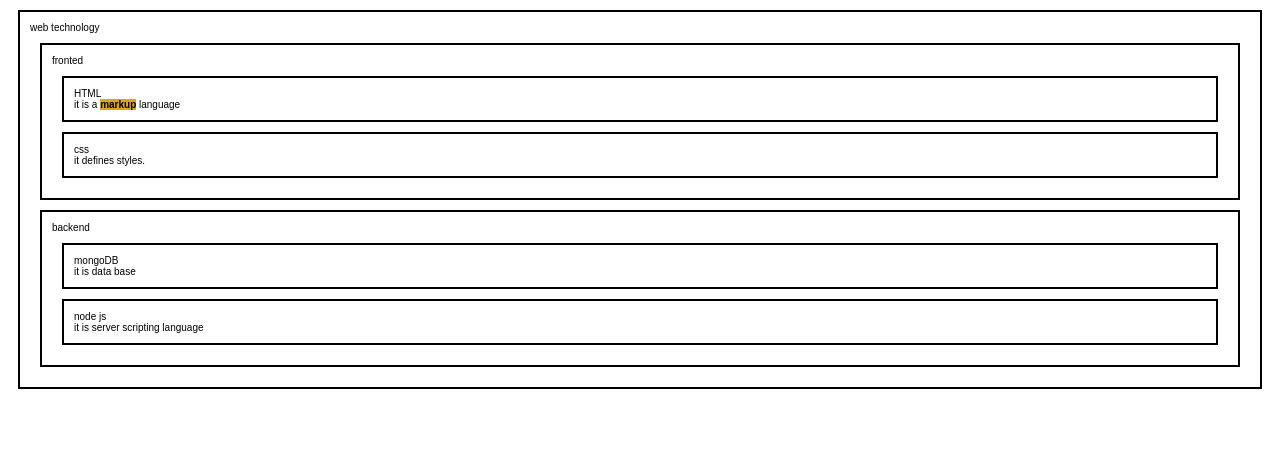
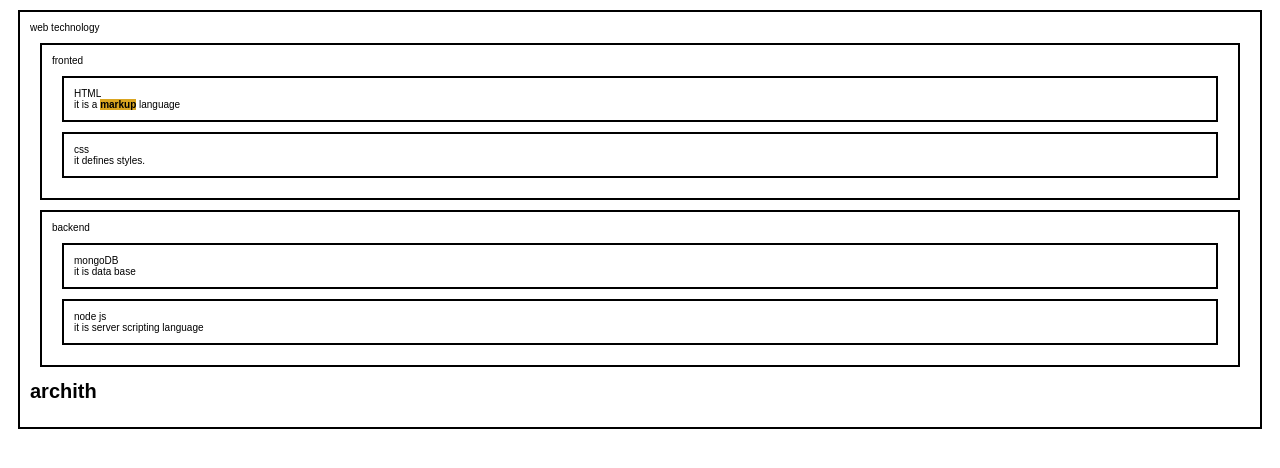
Before and after one commit to archithredddy/daily-practices-html, a website: page src/index.html in a window 1280 px wide. Drawn offline with Linux system fonts and the light colour scheme.

Commit message:
added h1 tag inside body

```diff
--- a/src/index.html
+++ b/src/index.html
@@ -21,7 +21,6 @@
          web technology
          <div>
             fronted
-
          <div>
             HTML<br>
             it is a <span>markup</span> language
@@ -42,6 +41,7 @@
                it is server scripting language
             </div>
             </div>
+            <h1>archith</h1>
 
       </div
 
@@ -50,5 +50,8 @@
 
 
 
+
+
+
    </body>
         </html>
```
